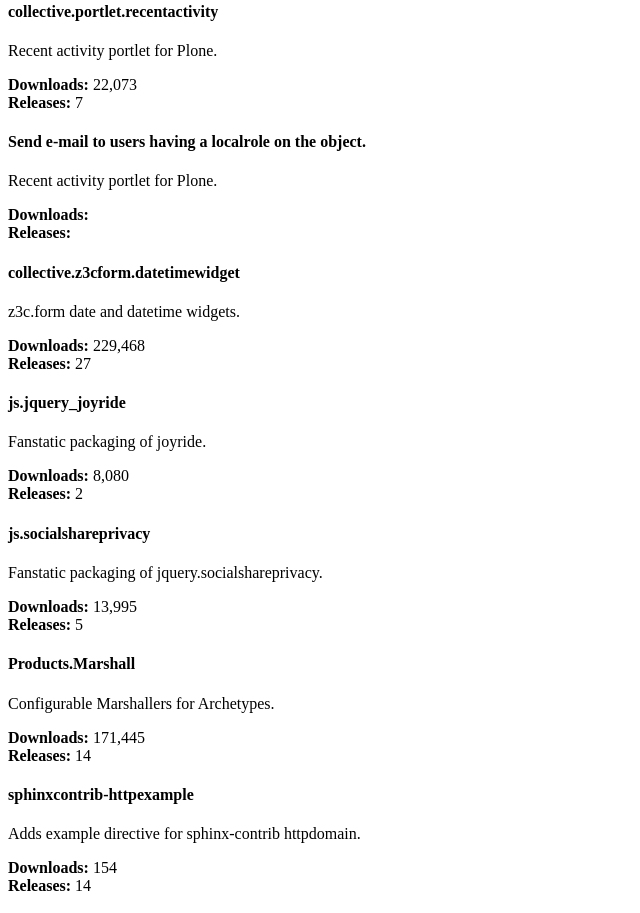
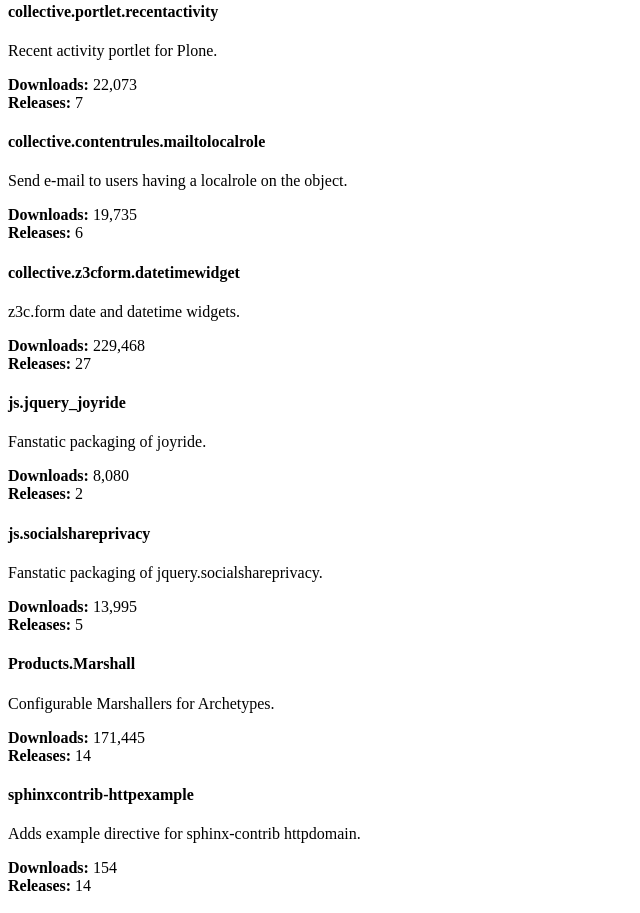
Before and after one commit to kitconcept/kitconcept.github.io, a Gatsby site in the folder gatsby/: page / in a window 1280 px wide. Shown: the part 3807-4720 px from the top of the page, without its empty margins (0-640 px from the left). Built offline with nearby package versions, Linux system fonts and the light colour scheme; Gatsby itself is replaced by a stand-in of ours.

Commit message:
Fix typo

```diff
--- a/gatsby/src/pages/index.js
+++ b/gatsby/src/pages/index.js
@@ -224,8 +224,8 @@
       </div>
       <div className="package">
         <PypiStats>
-          <h4>Send e-mail to users having a localrole on the object.</h4>
-          <p>Recent activity portlet for Plone.</p>
+          <h4>collective.contentrules.mailtolocalrole</h4>
+          <p>Send e-mail to users having a localrole on the object.</p>
         </PypiStats>
       </div>
       <div className="package">
```
